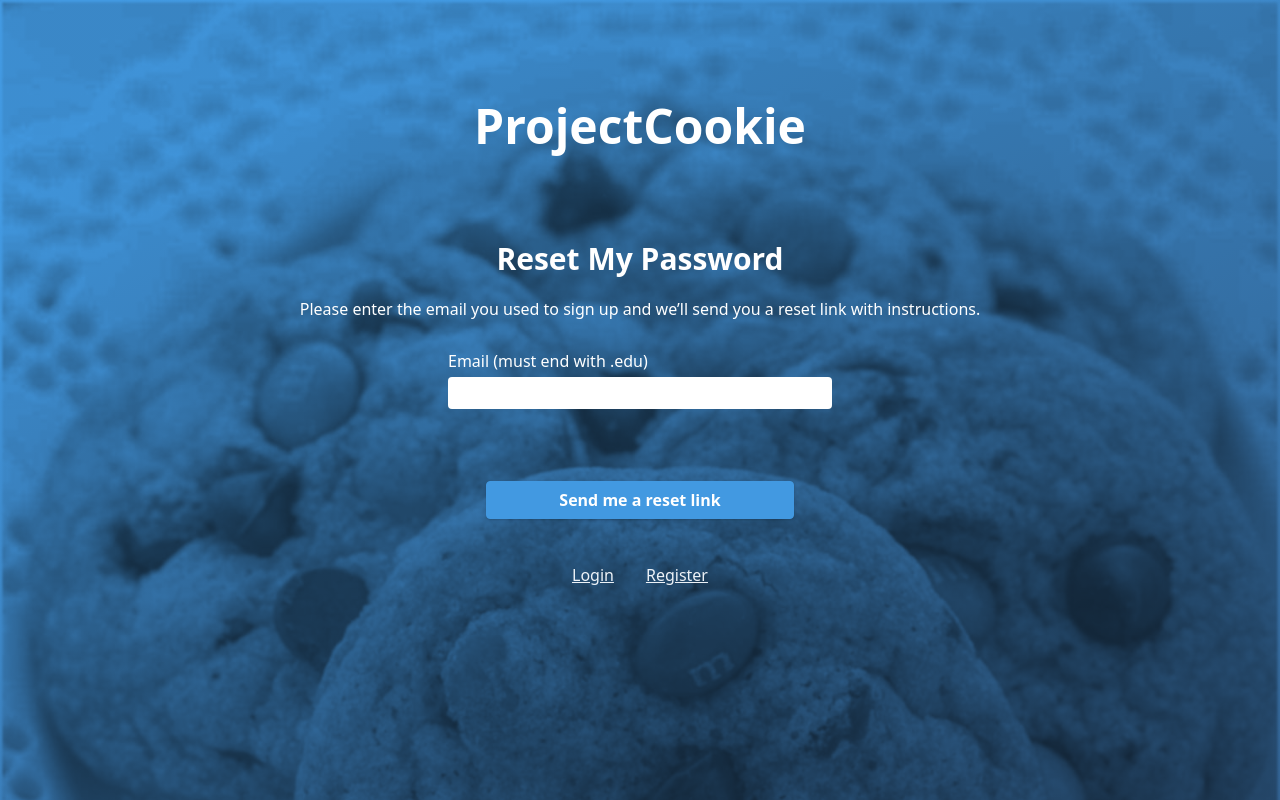
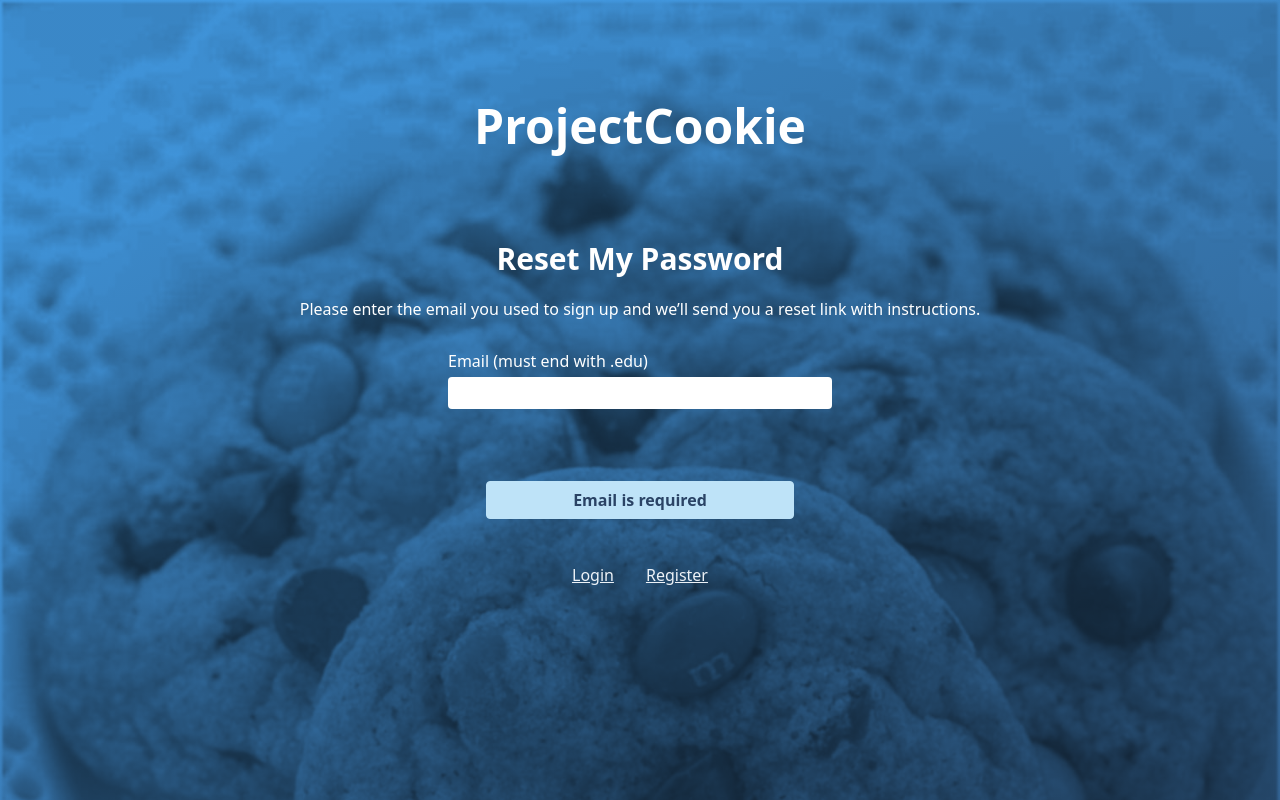
Before and after one commit to MaxMonteil/ProjectCookie, a Vue app in the folder client/: page /auth/forgot-password in a window 1280 px wide. Built offline with nearby package versions, Linux system fonts and the light colour scheme; no server answers.

Commit message:
fix: missing integration with forgot password

```diff
--- a/client/src/api/auth.js
+++ b/client/src/api/auth.js
@@ -4,6 +4,8 @@ const login = credentials => client('login', { body: credentials })
 const register = credentials => client('register', { body: credentials })
 const changePass = details => client('changepassword', { body: details })
 const resetPass = details => client('changepasswordrecovery', { body: details })
+const sendPassReset = details =>
+  client('sendpasswordrecovery', { body: details })
 const verify = token => client('verify', { body: token })
 
 export const auth = {
@@ -11,5 +13,6 @@ export const auth = {
   register,
   changePass,
   resetPass,
+  sendPassReset,
   verify,
 }
--- a/client/src/layouts/auth/ForgotPasswordLayout.vue
+++ b/client/src/layouts/auth/ForgotPasswordLayout.vue
@@ -10,19 +10,45 @@
       </p>
     </div>
 
-    <form class="flex flex-col w-1/2 space-y-8">
+    <form
+      v-if="!error"
+      class="flex flex-col w-1/2 space-y-8"
+      @submit.prevent="sendRecoveryEmail"
+    >
       <InputText
-        v-model="email"
+        v-model.trim="email"
         label="Email (must end with .edu)"
         class="flex-grow"
       />
 
       <div class="text-center">
-        <button class="self-center w-4/5 mt-10 btn btn-blue">
-          Send me a reset link
+        <button
+          class="self-center w-4/5 mt-10 btn btn-blue"
+          :class="{
+            'border-blue-200 bg-blue-200 text-blue-900 cursor-wait shadow-none': loading,
+            'bg-blue-200 border-blue-200 text-blue-900 shadow-none cursor-default' : !formValid,
+          }"
+          :disabled="loading || !formValid"
+        >
+          {{
+            loading
+              ? 'Sending you a recovery email...'
+              : formValid
+                ? 'Send me a reset link'
+                : 'Email is required'
+          }}
         </button>
       </div>
     </form>
+
+    <div
+      v-if="error"
+      class="p-4 text-center bg-red-500 rounded shadow"
+    >
+      <p class="font-bold text-white">
+        {{ error }}
+      </p>
+    </div>
 
     <div class="flex space-x-8">
       <router-link
@@ -52,9 +78,31 @@ export default {
   },
   data () {
     return {
+      loading: false,
+      error: '',
       email: '',
-      password: '',
     }
+  },
+  computed: {
+    formValid () {
+      return this.email !== ''
+    },
+  },
+  methods: {
+    async sendRecoveryEmail () {
+      try {
+        this.loading = true
+        this.error = ''
+
+        await this.$api.auth.sendPassReset({
+          email: this.email,
+        })
+      } catch (error) {
+        this.error = error
+      }
+
+      this.loading = false
+    },
   },
 }
 </script>
```
